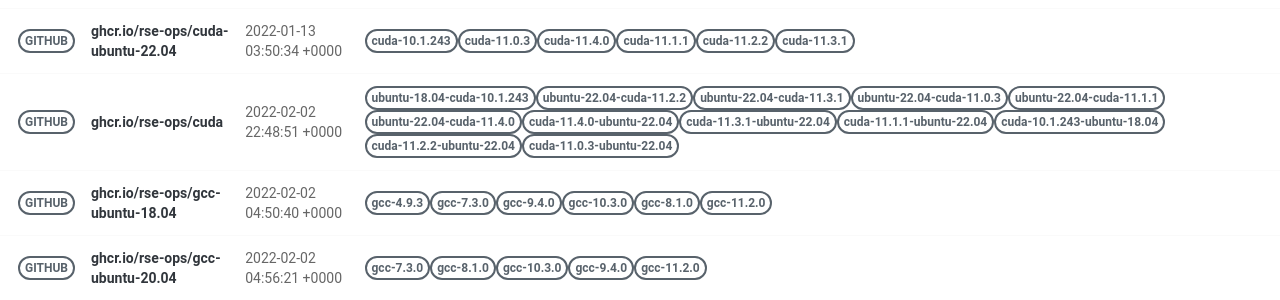
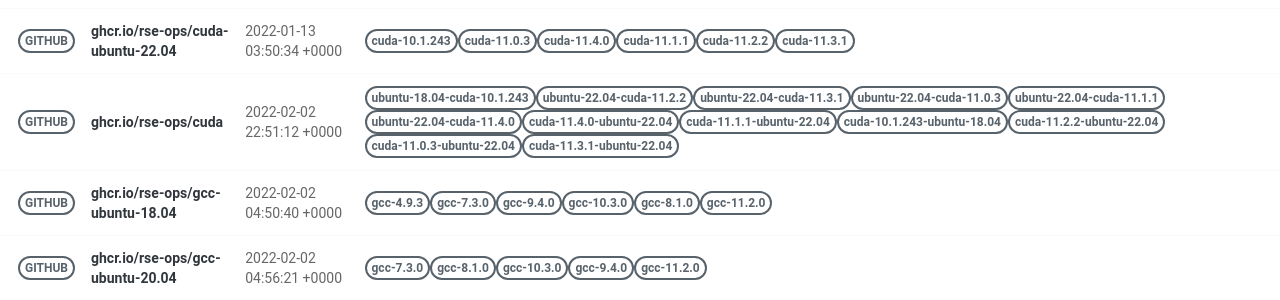
Before and after one commit to rse-ops/docker-images, a Jekyll site: the page built from pages/index.md, in a window 1280 px wide. Shown: the part 421-721 px from the top of the page. Built offline with Jekyll 4.4.1, drawn with Linux system fonts in a browser that asks for light colours; nearby versions of some CDN libraries; part of the change alters nothing that is shown.

Commit message:
Automated push to update library 2022-02-02

```diff
--- a/_library/ghcr.io-rse-ops-cuda.md
+++ b/_library/ghcr.io-rse-ops-cuda.md
@@ -1,7 +1,7 @@
 ---
 layout: container
 name: ghcr.io/rse-ops/cuda
-updated_at: 2022-02-02 22:48:51.079132
+updated_at: 2022-02-02 22:51:12.173625
 
 
 container_url: https://github.com/orgs/rse-ops/packages/container/package/cuda
@@ -27,9 +27,6 @@ versions:
  - tag: cuda-11.4.0-ubuntu-22.04
    dockerfile: https://github.com/rse-ops/docker-images/blob/main/ubuntu/cuda/Dockerfile
    manifest: https://crane.ggcr.dev/manifest/ghcr.io/rse-ops/cuda:cuda-11.4.0-ubuntu-22.04
- - tag: cuda-11.3.1-ubuntu-22.04
-   dockerfile: https://github.com/rse-ops/docker-images/blob/main/ubuntu/cuda/Dockerfile
-   manifest: https://crane.ggcr.dev/manifest/ghcr.io/rse-ops/cuda:cuda-11.3.1-ubuntu-22.04
  - tag: cuda-11.1.1-ubuntu-22.04
    dockerfile: https://github.com/rse-ops/docker-images/blob/main/ubuntu/cuda/Dockerfile
    manifest: https://crane.ggcr.dev/manifest/ghcr.io/rse-ops/cuda:cuda-11.1.1-ubuntu-22.04
@@ -42,5 +39,8 @@ versions:
  - tag: cuda-11.0.3-ubuntu-22.04
    dockerfile: https://github.com/rse-ops/docker-images/blob/main/ubuntu/cuda/Dockerfile
    manifest: https://crane.ggcr.dev/manifest/ghcr.io/rse-ops/cuda:cuda-11.0.3-ubuntu-22.04
+ - tag: cuda-11.3.1-ubuntu-22.04
+   dockerfile: https://github.com/rse-ops/docker-images/blob/main/ubuntu/cuda/Dockerfile
+   manifest: https://crane.ggcr.dev/manifest/ghcr.io/rse-ops/cuda:cuda-11.3.1-ubuntu-22.04
 
 ---
```
